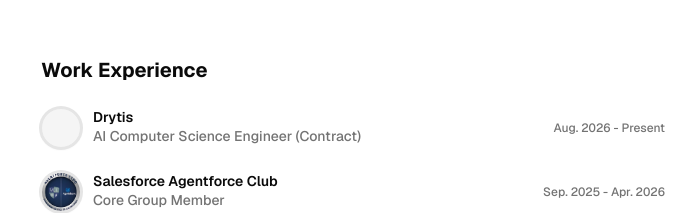
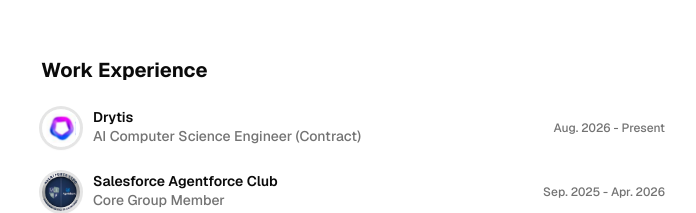
Before and after one commit to mujeebmasi/my-portfolio, a Next.js app: page / in a window 1280 px wide. Shown: the part 2119-2332 px from the top of the page, without its empty margins (287-983 px from the left). Built offline with nearby package versions, Linux system fonts and the light colour scheme.

Commit message:
Add Drytis logo and company link

```diff
--- a/src/data/resume.tsx
+++ b/src/data/resume.tsx
@@ -119,10 +119,10 @@ export const DATA = {
     {
       company: "Drytis",
       badges: [],
-      href: "",
+      href: "https://drytis.com/",
       location: "Remote",
       title: "AI Computer Science Engineer (Contract)",
-      logoUrl: "",
+      logoUrl: "/drytis.png",
       start: "Aug. 2026",
       end: "Present",
       description:
```
Also changed, not shown: public/drytis.png (added).
